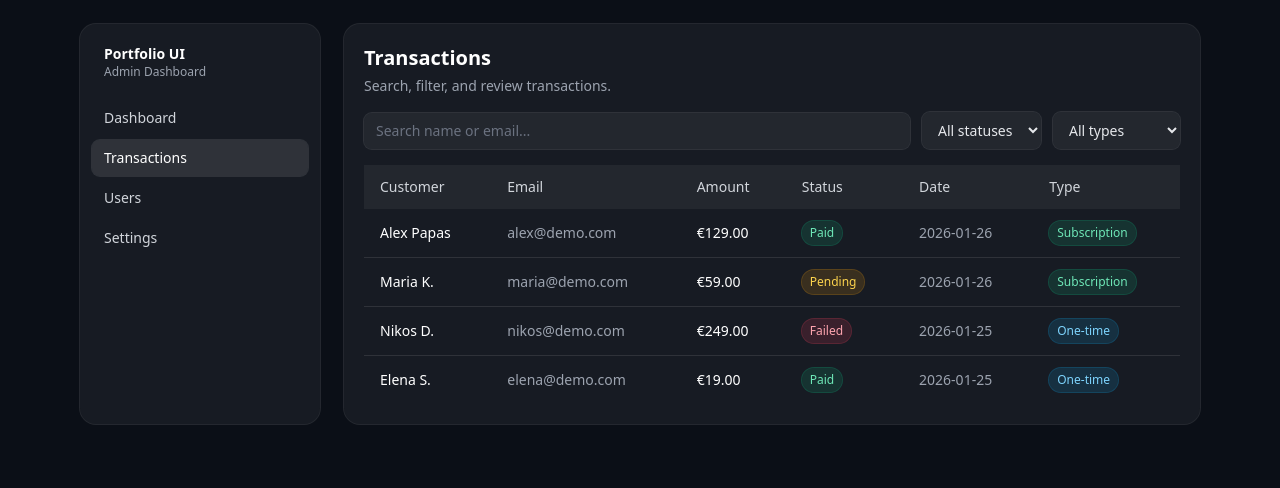
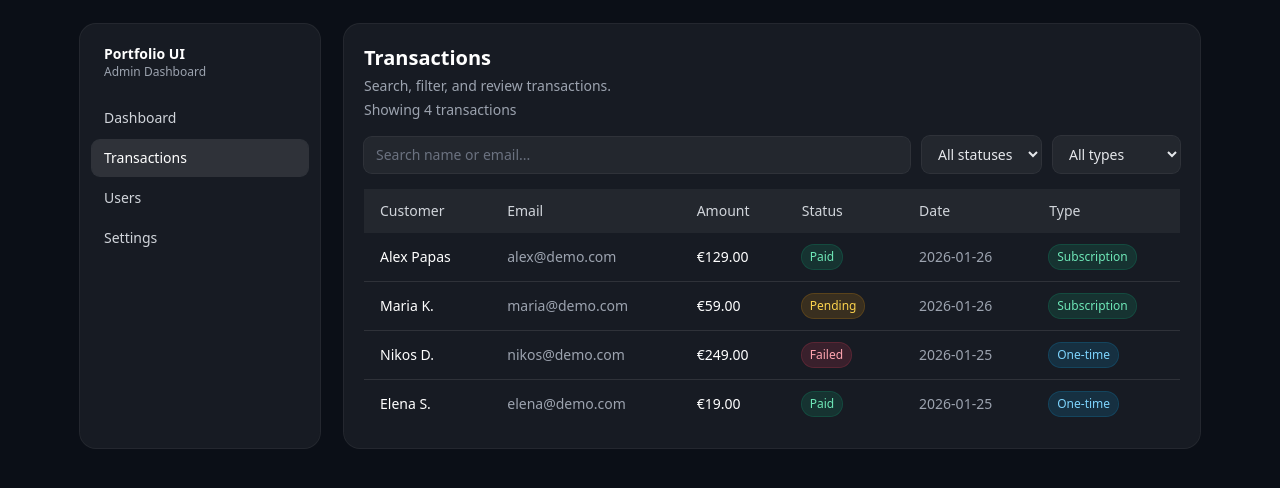
Before and after one commit to Arva96/portfolio-ui-dashboard, a React (Vite) app: page /transactions in a window 1280 px wide. Shown: the top 488 px of the page. Built offline with nearby package versions, Linux system fonts and the light colour scheme.

Commit message:
Add dynamic transaction count

```diff
--- a/src/pages/Transactions.jsx
+++ b/src/pages/Transactions.jsx
@@ -41,6 +41,7 @@ export default function Transactions() {
           <p className="mt-1 text-sm text-gray-400">
             Search, filter, and review transactions.
           </p>
+          <p className="mt-1 text-sm text-gray-400">Showing {filteredTransactions.length} transactions</p>
         </div>
       </div>
 
```
